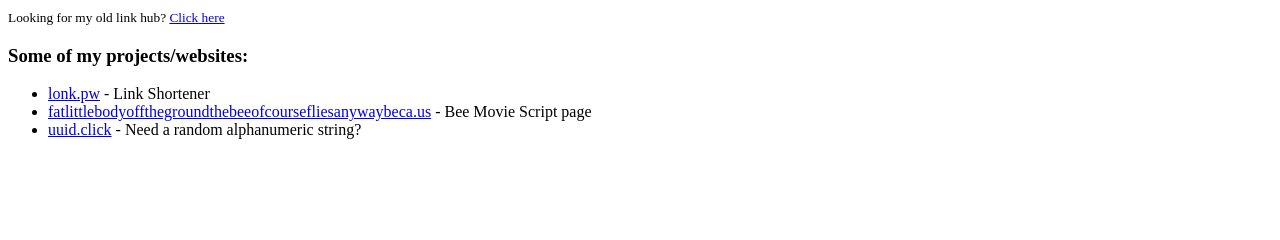
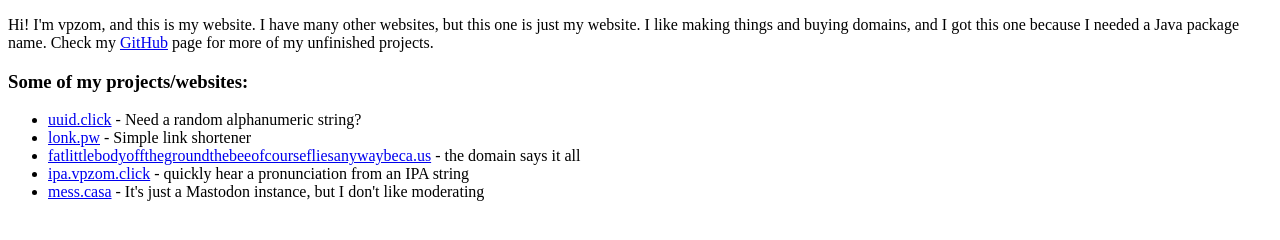
Before and after one commit to vpzomtrrfrt/vpzomtrrfrt.github.io, a plain HTML site: page index.html in a window 1280 px wide. Drawn offline with Linux system fonts and the light colour scheme.

Commit message:
Update project list

```diff
--- a/index.html
+++ b/index.html
@@ -4,12 +4,14 @@
 		<title>vpzom.click</title>
 	</head>
 	<body>
-		<small>Looking for my old link hub?  <a href="http://colin.reederhome.net/index.html">Click here</a></small><br />
+		<p>Hi!  I'm vpzom, and this is my website.  I have many other websites, but this one is just my website.  I like making things and buying domains, and I got this one because I needed a Java package name.  Check my <a href="https://github.com/vpzomtrrfrt">GitHub</a> page for more of my unfinished projects.</p>
 		<h3>Some of my projects/websites:</h3>
 		<ul>
-			<li><a href="http://lonk.pw">lonk.pw</a> - Link Shortener</a></li>
-			<li><a href="http://fatlittlebodyoffthegroundthebeeofcoursefliesanywaybeca.us">fatlittlebodyoffthegroundthebeeofcoursefliesanywaybeca.us</a> - Bee Movie Script page</li>
 			<li><a href="https://uuid.click">uuid.click</a> - Need a random alphanumeric string?</li>
+			<li><a href="http://lonk.pw">lonk.pw</a> - Simple link shortener</a></li>
+			<li><a href="http://fatlittlebodyoffthegroundthebeeofcoursefliesanywaybeca.us">fatlittlebodyoffthegroundthebeeofcoursefliesanywaybeca.us</a> - the domain says it all</li>
+			<li><a href="https://ipa.vpzom.click">ipa.vpzom.click</a> - quickly hear a pronunciation from an IPA string</li>
+			<li><a href="https://mess.casa">mess.casa</a> - It's just a Mastodon instance, but I don't like moderating</li>
 		</ul>
 	</body>
 </html>
```
